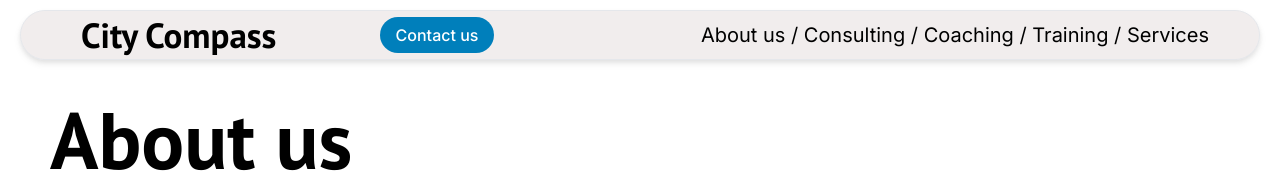
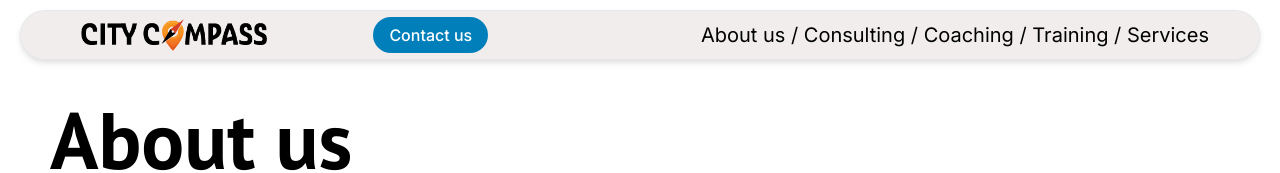
Before and after one commit to abravo83/citycompass-angular-web, an Angular app: page /about-us in a window 1280 px wide. Shown: the top 173 px of the page. Built offline with nearby package versions, Linux system fonts and the light colour scheme.

Commit message:
Replace text logo with image logo in top menu component

```diff
--- a/src/app/components/topmenu/topmenu.component.html
+++ b/src/app/components/topmenu/topmenu.component.html
@@ -6,7 +6,14 @@
       <p
         class="font-pt-sans font-bold text-[30px] xl:text-[35px] ml-[10px] md:ml-[40px]"
       >
-        <a routerLink="/home"> City Compass </a>
+        <!-- <a routerLink="/home"> City Compass </a> -->
+        <a routerLink="/home">
+          <img
+            src="/assets/img/citycompass-logo.png"
+            alt="City Compass"
+            class="h-8"
+          />
+        </a>
       </p>
       <button
         class="bg-[#007Fbb] hidden sm:inline-block px-[16px] py-[6px] rounded-full mx-auto"
```
Also changed, not shown: src/assets/img/citycompass-logo.png (added).
